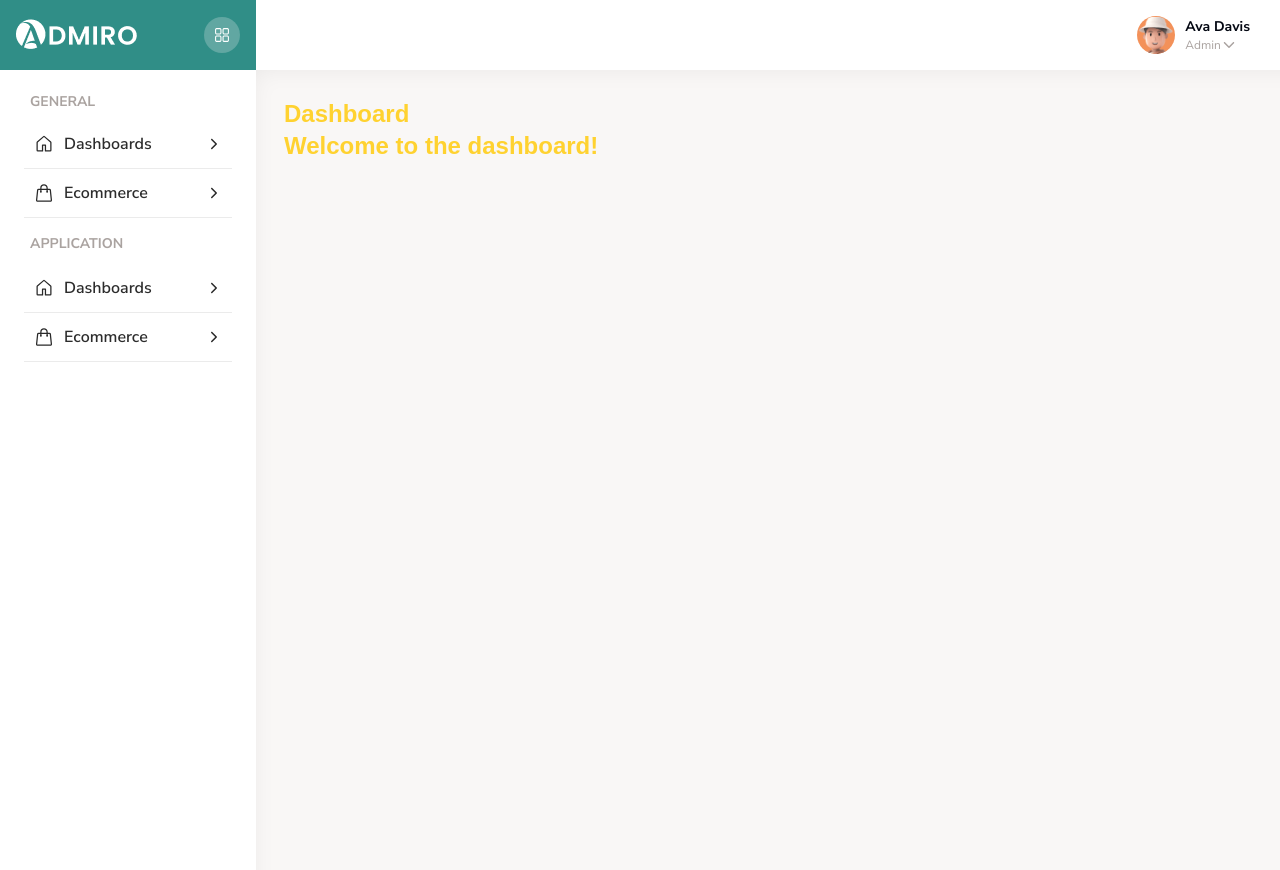
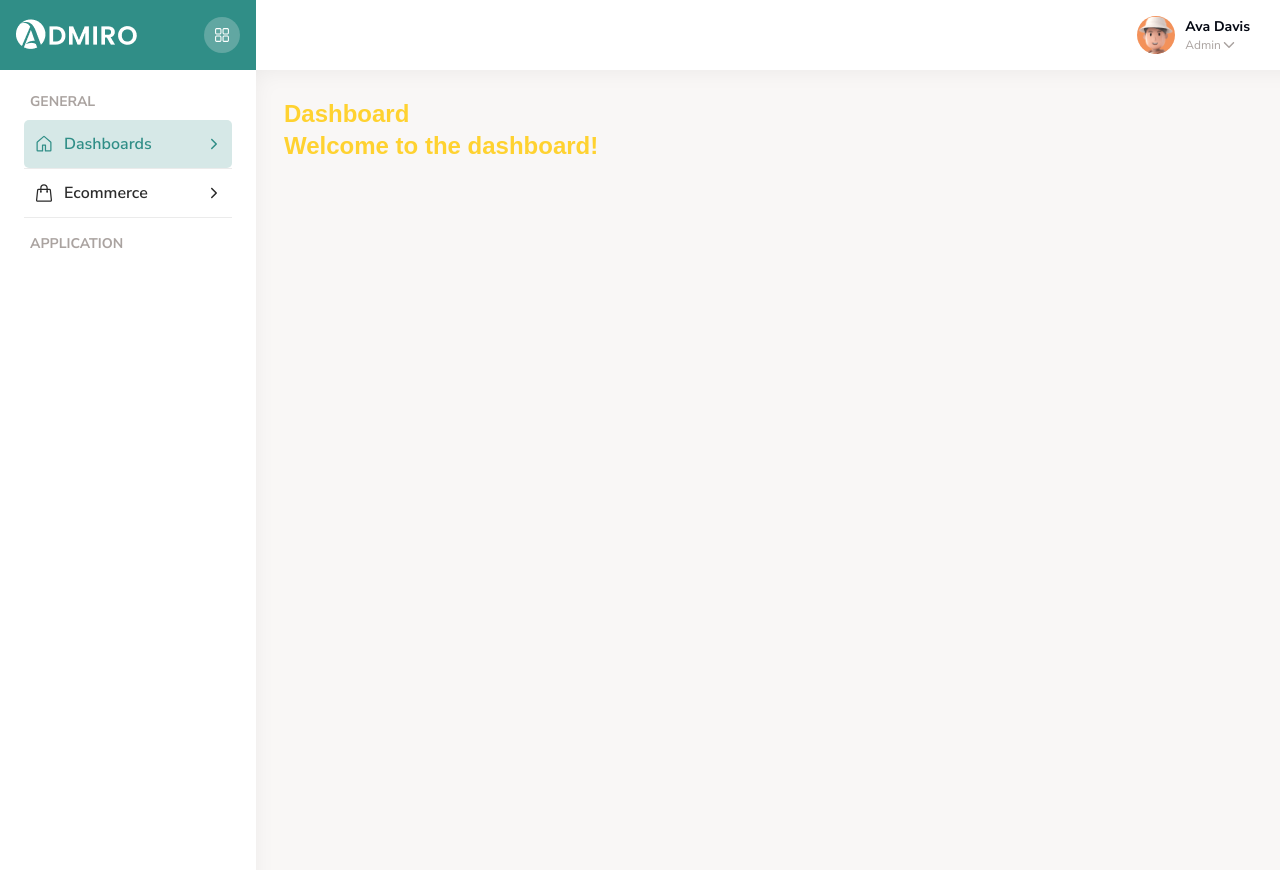
Before and after one commit to MohammadAlamin99/Business-management-app, a Next.js app in the folder client/: page / in a window 1280 px wide. Built offline with nearby package versions, Linux system fonts and the light colour scheme.

Commit message:
solved active sidebar problem

```diff
--- a/client/assests/css/style.css
+++ b/client/assests/css/style.css
@@ -140,9 +140,15 @@
 }
 
 .sidebar_wrapper .sidebar_menu .menu_item:hover .menu_wrapper,
-.sidebar_wrapper .sidebar_menu .menu_item:hover .menu_wrapper svg {
+.sidebar_wrapper .sidebar_menu .menu_item .menu_wrapper .navActive,
+.sidebar_wrapper .sidebar_menu .menu_item:hover .menu_wrapper svg,
+.sidebar_wrapper .sidebar_menu .menu_item .menu_wrapper .navActive svg {
     color: #308e87;
 }
 
+.sidebar_wrapper .sidebar_menu .menu_item .menu_wrapper .navActive {
+    background: #D6E8E7;
+    border-radius: 5px;
+}
 
 /* side style end*/
--- a/client/components/Sidebar.js
+++ b/client/components/Sidebar.js
@@ -1,33 +1,41 @@
 import Link from "next/link";
-import React, { useState } from "react";
+import { usePathname } from "next/navigation"; // Note: 'navigation' instead of 'router'
+import React from "react";
 import { GoHome } from "react-icons/go";
 import { IoIosArrowForward } from "react-icons/io";
 import { HiOutlineShoppingBag } from "react-icons/hi2";
+
 const Sidebar = () => {
+  const pathname = usePathname();
 
-  const [isActive, setIsActive] = useState(false);
-
-  const handleactiveClick = () => {
-    setIsActive(!isActive);
-  }
   return (
     <div>
       <div className="sidebar_wrapper py-3.5 px-6">
         <div className="sidebar_menu">
           <h4 className="text-sm py-2 pl-1.5 uppercase">General</h4>
           <ul>
-            <li className={`menu_item`}>
-              <div className="menu_wrapper pl-2.5 pt-3 pb-3 pr-2.5">
-                <Link href={"/"} className={`flex items-center gap-2.5 text-base ${isActive ? 'navActive' : ''}`} onClick={handleactiveClick}>
+            <li className="menu_item">
+              <div className="menu_wrapper">
+                <Link
+                  href="/"
+                  className={`flex items-center gap-2.5 pl-2.5 pt-3 pb-3 pr-2.5 text-base ${
+                    pathname === "/" ? "navActive" : ""
+                  }`}
+                >
                   <GoHome className="w-5 h-5" />
                   Dashboards
                   <IoIosArrowForward className="ml-auto" />
                 </Link>
               </div>
             </li>
-            <li className={`menu_item`}>
-              <div className="menu_wrapper pl-2.5 pt-3 pb-3 pr-2.5">
-                <Link href={"/ecommerce"} className="flex items-center gap-2.5 text-base" onClick={handleactiveClick}>
+            <li className="menu_item">
+              <div className="menu_wrapper">
+                <Link
+                  href="/ecommerce"
+                  className={`flex items-center gap-2.5 pl-2.5 pt-3 pb-3 pr-2.5 text-base ${
+                    pathname === "/ecommerce" ? "navActive" : ""
+                  }`}
+                >
                   <HiOutlineShoppingBag className="w-5 h-5" />
                   Ecommerce
                   <IoIosArrowForward className="ml-auto" />
@@ -36,26 +44,6 @@ const Sidebar = () => {
             </li>
           </ul>
           <h4 className="text-sm pt-4 pl-1.5 pb-2.5 uppercase">Application</h4>
-          <ul>
-            <li className={`menu_item`}>
-              <div className="menu_wrapper pl-2.5 pt-3 pb-3 pr-2.5">
-                <Link href={"/"} className="flex items-center gap-2.5 text-base" onClick={handleactiveClick}>
-                  <GoHome className="w-5 h-5" />
-                  Dashboards
-                  <IoIosArrowForward className="ml-auto" />
-                </Link>
-              </div>
-            </li>
-            <li className={`menu_item`}>
-              <div className="menu_wrapper pl-2.5 pt-3 pb-3 pr-2.5">
-                <Link href={"/"} className="flex items-center gap-2.5 text-base" onClick={handleactiveClick}>
-                  <HiOutlineShoppingBag className="w-5 h-5" />
-                  Ecommerce
-                  <IoIosArrowForward className="ml-auto" />
-                </Link>
-              </div>
-            </li>
-          </ul>
         </div>
       </div>
     </div>
```
